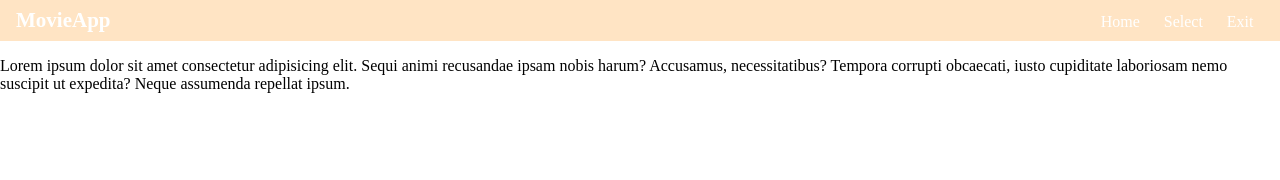
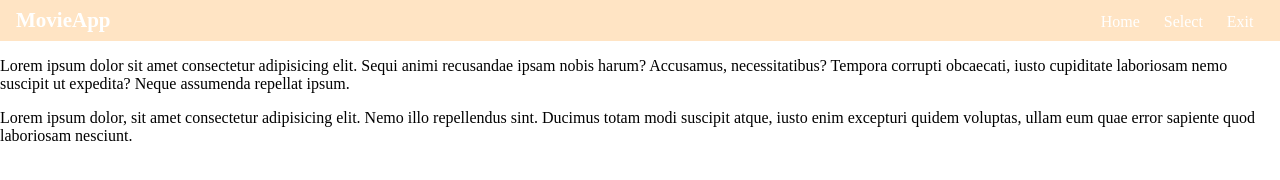
Before and after one commit to omerapaydin/todoapp, a plain HTML site: page page/index.html in a window 1280 px wide. Drawn offline with Linux system fonts and the light colour scheme.

Commit message:
Yeni Paragraf

```diff
--- a/page/index.html
+++ b/page/index.html
@@ -64,5 +64,10 @@
       obcaecati, iusto cupiditate laboriosam nemo suscipit ut expedita? Neque
       assumenda repellat ipsum.
     </p>
+    <p>
+      Lorem ipsum dolor, sit amet consectetur adipisicing elit. Nemo illo
+      repellendus sint. Ducimus totam modi suscipit atque, iusto enim excepturi
+      quidem voluptas, ullam eum quae error sapiente quod laboriosam nesciunt.
+    </p>
   </body>
 </html>
```
